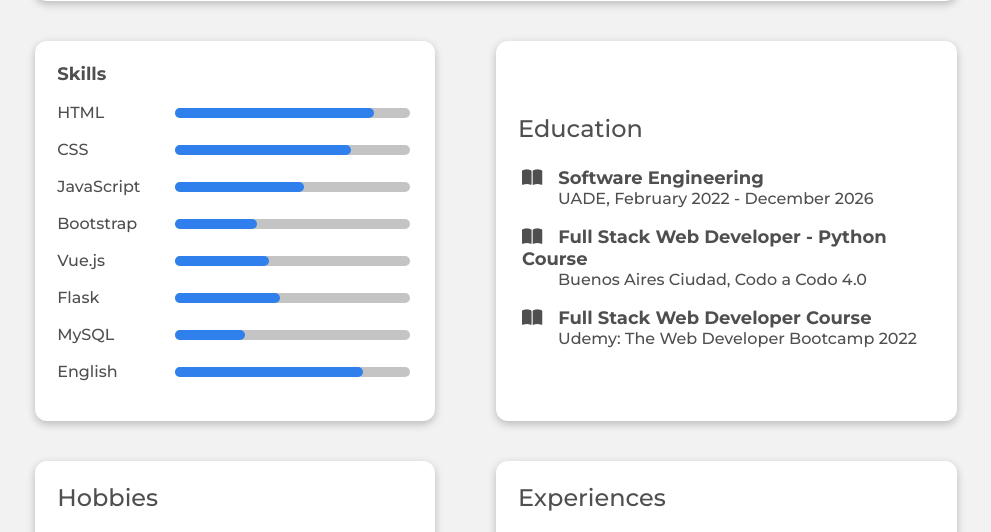
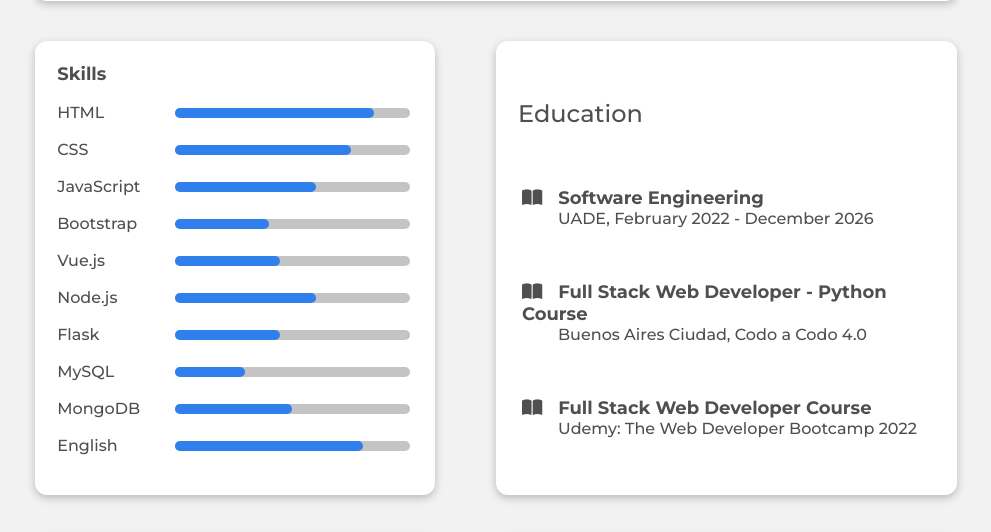
Before and after one commit to MatiasUrielGluck/MyPortfolio, a Flask app: page / in a window 1280 px wide. Shown: the part 324-856 px from the top of the page, without its empty margins (144-1135 px from the left). Run offline with Flask 2, Linux system fonts and the light colour scheme; parts of the project's set-up code (start-up, migrations or seed data) failed here and were passed over; some libraries are stand-ins or nearby versions.

Commit message:
Added and modified skills and education container

```diff
--- a/src/static/css/styles.css
+++ b/src/static/css/styles.css
@@ -176,26 +176,34 @@ body {
 }
 
 .skill:nth-of-type(3) .active-bar {
-    width: 55%;
+    width: 60%;
 }
 
 .skill:nth-of-type(4) .active-bar {
-    width: 35%;
+    width: 40%;
 }
 
 .skill:nth-of-type(5) .active-bar {
-    width: 40%;
+    width: 45%;
 }
 
 .skill:nth-of-type(6) .active-bar {
+    width: 60%;
+}
+
+.skill:nth-of-type(7) .active-bar {
     width: 45%;
 }
 
-.skill:nth-of-type(7) .active-bar {
+.skill:nth-of-type(8) .active-bar {
     width: 30%;
 }
 
-.skill:nth-of-type(8) .active-bar {
+.skill:nth-of-type(9) .active-bar {
+    width: 50%;
+}
+
+.skill:nth-of-type(10) .active-bar {
     width: 80%;
 }
 
@@ -205,7 +213,7 @@ body {
     box-shadow: var(--box-shadow);
     display: flex;
     flex-flow: column nowrap;
-    justify-content: center;
+    justify-content: space-evenly;
     align-items: left;
     max-width: 600px;
     padding: 1.375rem;
--- a/src/templates/index.html
+++ b/src/templates/index.html
@@ -79,6 +79,13 @@
                 </div>
 
                 <div class="skill">
+                    <p>Node.js</p>
+                    <div class="skill-bar">
+                        <div class="active-bar"></div>
+                    </div>
+                </div>
+
+                <div class="skill">
                     <p>Flask</p>
                     <div class="skill-bar">
                         <div class="active-bar"></div>
@@ -87,6 +94,13 @@
 
                 <div class="skill">
                     <p>MySQL</p>
+                    <div class="skill-bar">
+                        <div class="active-bar"></div>
+                    </div>
+                </div>
+
+                <div class="skill">
+                    <p>MongoDB</p>
                     <div class="skill-bar">
                         <div class="active-bar"></div>
                     </div>
```
